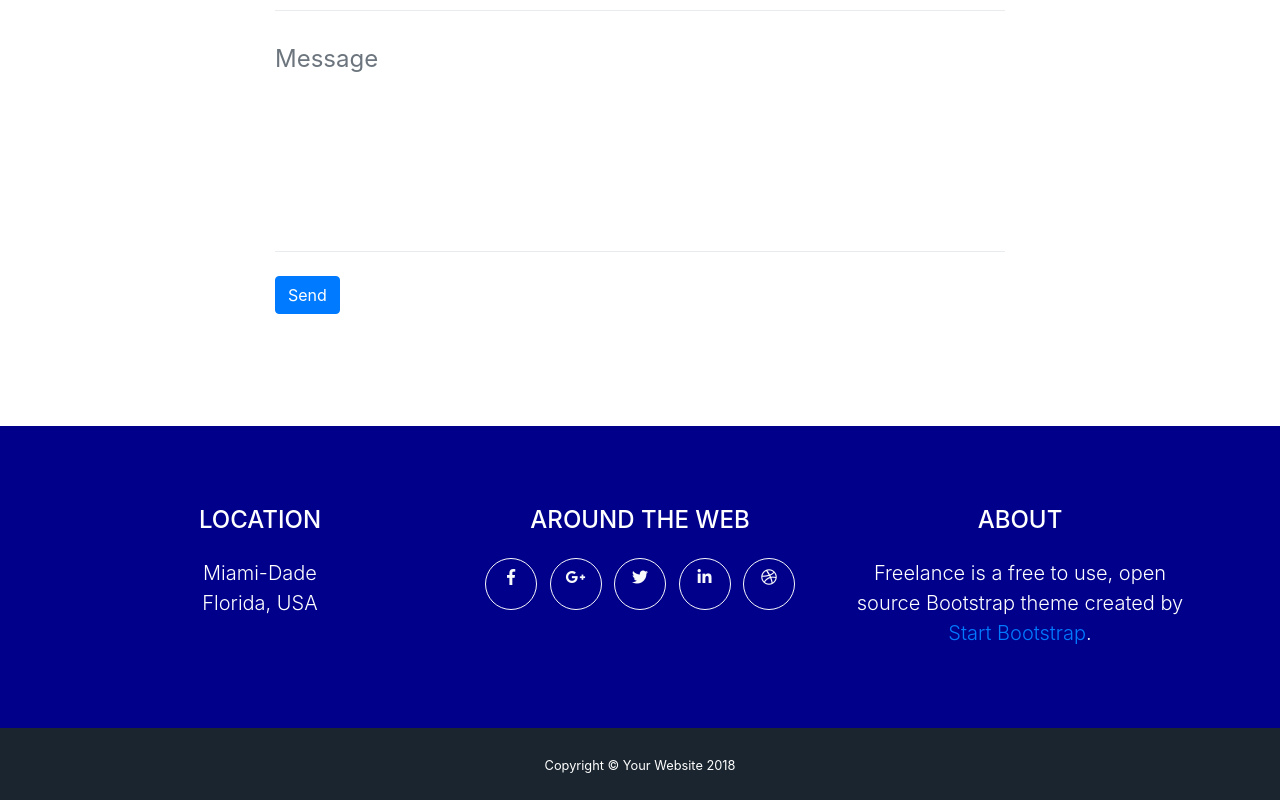
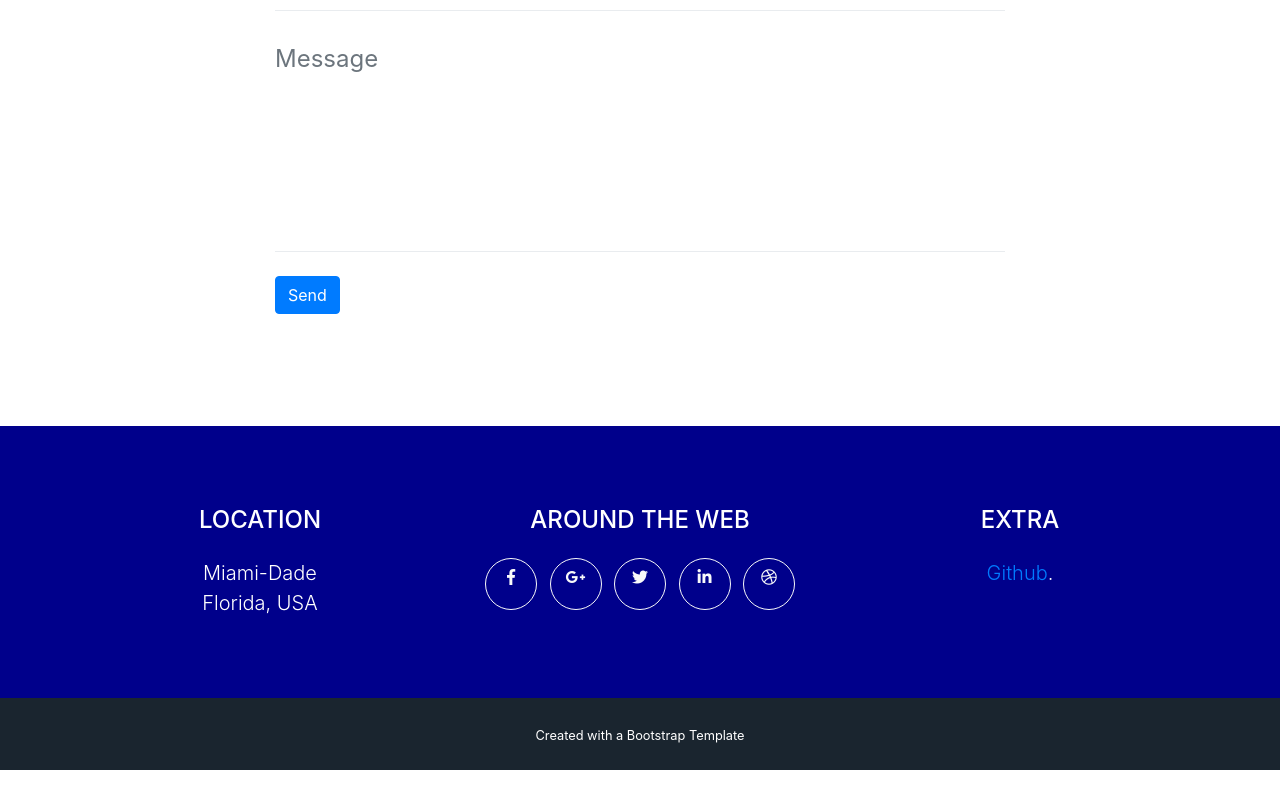
Before and after one commit to MisterSpacebar/Portfolio-Update-2, a website with bundled scripts: page index.html in a window 1280 px wide. Shown: the part 2614-3414 px from the top of the page. After the commit the page ends 3384 px from the top, so only its background shows below. Built offline with nearby package versions, Linux system fonts and the light colour scheme.

Commit message:
added stuff

```diff
--- a/index.html
+++ b/index.html
@@ -243,9 +243,9 @@
             </ul>
           </div>
           <div class="col-md-4">
-            <h4 class="text-uppercase mb-4">About</h4>
-            <p class="lead mb-0">Freelance is a free to use, open source Bootstrap theme created by
-              <a href="http://startbootstrap.com">Start Bootstrap</a>.</p>
+            <h4 class="text-uppercase mb-4">Extra</h4>
+            <p class="lead mb-0">
+              <a href="https://github.com/MisterSpacebar">Github</a>.</p>
           </div>
         </div>
       </div>
@@ -253,7 +253,7 @@
 
     <div class="copyright py-4 text-center text-white">
       <div class="container">
-        <small>Copyright &copy; Your Website 2018</small>
+        <small>Created with a Bootstrap Template</small>
       </div>
     </div>
 
```
Also changed, not shown: .travis.yml (added), css/freelancer.min.css, 1 other file.
